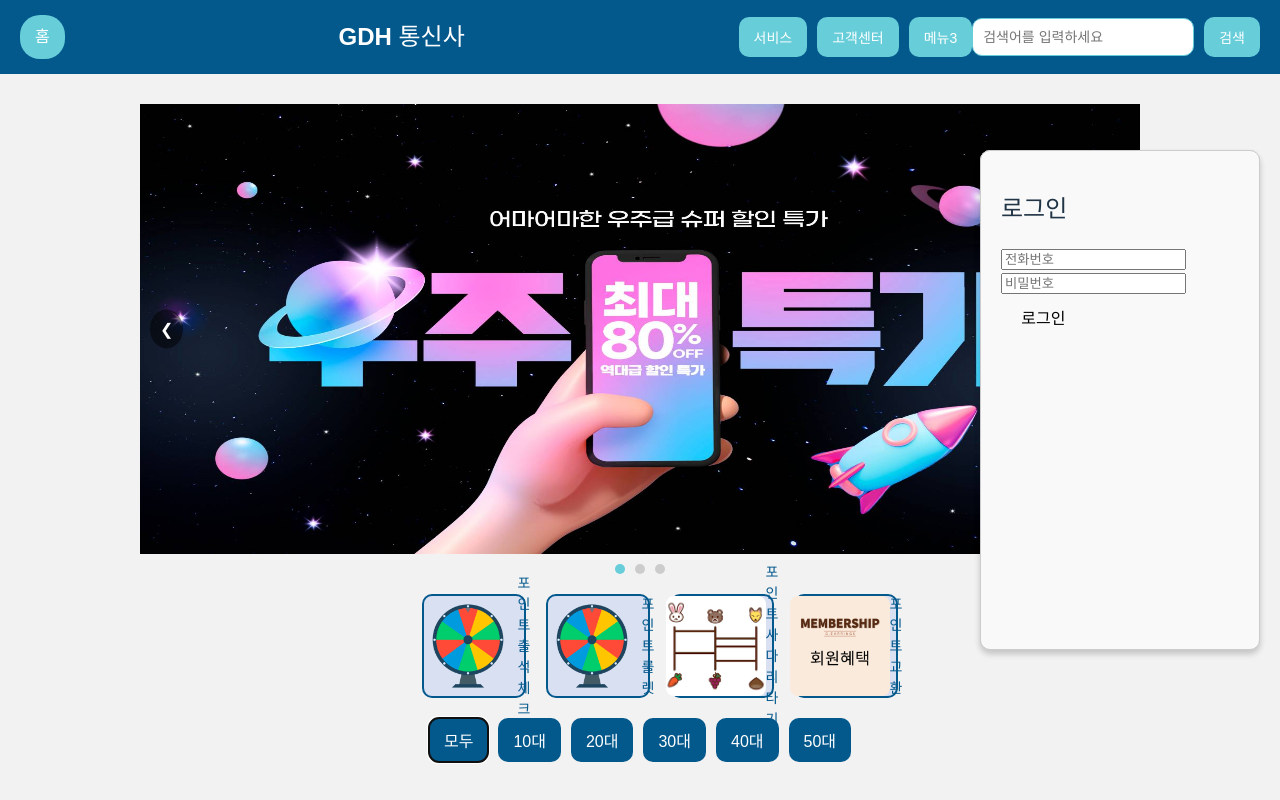
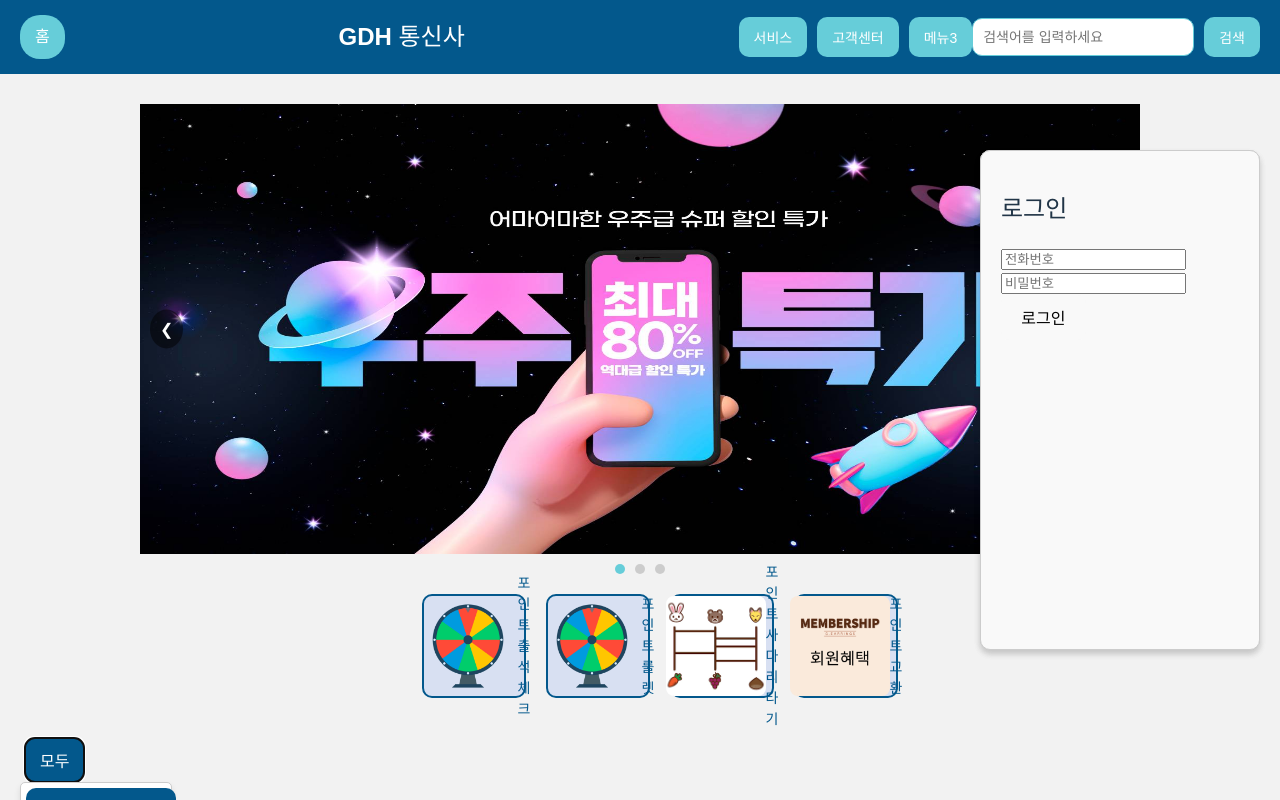
Before and after one commit to MrDos89/PMSProj, a React (Vite) app in the folder PMSProj/: page / in a window 1280 px wide. Both pictures are taken after a click on the button "모두". Shown: the top 800 px of the page. Built offline with nearby package versions, Linux system fonts and the light colour scheme.

Commit message:
[건민]드롭버튼 수정 1차

```diff
--- a/PMSProj/src/App.jsx
+++ b/PMSProj/src/App.jsx
@@ -1,7 +1,7 @@
 import Header from "./component/Header";
 import MainBanner from "./component/MainBanner";
 // import MiniGames from "./component/MiniGames";
-// import PhoneList from "./component/PhoneList";
+import PhoneList from "./component/PhoneList";
 import MainBody from "./component/MainBody";
 
 // @todo : 해당 코드 아직 작업 안됨
--- a/PMSProj/src/component/MainBody.jsx
+++ b/PMSProj/src/component/MainBody.jsx
@@ -3,22 +3,46 @@ import PhoneList from "./PhoneList";
 
 import PropTypes from "prop-types";
 
+import { useState } from "react";
+import "../cssall/PhoneList.css"; // 드롭다운 관련 CSS 추가
+
 function MainBody({ phones, ageHandle }) {
+  const [isDropdownOpen, setDropdownOpen] = useState(false); // 드롭다운 상태 관리
+  const [selectedFilter, setSelectedFilter] = useState("모두"); // 선택된 필터값 관리
+
+  const toggleDropdown = () => {
+    setDropdownOpen(!isDropdownOpen); // 드롭다운 열기/닫기 상태 전환
+  };
+
+  const handleFilterClick = (ageGroup) => {
+    setSelectedFilter(ageGroup); // 선택된 필터값 업데이트
+    ageHandle(ageGroup); // 필터 적용
+    setDropdownOpen(false); // 드롭다운 닫기
+  };
+
   return (
     <>
       <MiniGames />
       <div className="dropdown">
-        <button onClick={() => ageHandle("모두")}>모두</button>
-        <button onClick={() => ageHandle("10대")}>10대</button>
-        <button onClick={() => ageHandle("20대")}>20대</button>
-        <button onClick={() => ageHandle("30대")}>30대</button>
-        <button onClick={() => ageHandle("40대")}>40대</button>
-        <button onClick={() => ageHandle("50대")}>50대</button>
+        {/* 드롭다운 메인 버튼 */}
+        <button onClick={toggleDropdown} className="dropdown-toggle">
+          {selectedFilter}
+        </button>
+
+        {/* 드롭다운 메뉴 */}
+        <div className={`dropdown-menu ${isDropdownOpen ? "show" : ""}`}>
+          {["모두", "10대", "20대", "30대", "40대", "50대"].map((ageGroup) => (
+            <button key={ageGroup} onClick={() => handleFilterClick(ageGroup)}>
+              {ageGroup}
+            </button>
+          ))}
+        </div>
       </div>
       <PhoneList phones={phones} />
     </>
   );
 }
+
 MainBody.propTypes = {
   phones: PropTypes.array,
   ageHandle: PropTypes.func,
--- a/PMSProj/src/component/PhoneList.jsx
+++ b/PMSProj/src/component/PhoneList.jsx
@@ -27,10 +27,12 @@ export default PhoneList;
 //   const [phones, setPhones] = useState(phoneData["모두"]);
 //   const [selectedAge, setSelectedAge] = useState("모두");
 
+//---------------------------------------------------- filter
 //   const filterPhones = (ageGroup) => {
 //     setPhones(phoneData[ageGroup]);
 //     setSelectedAge(ageGroup);
 //   };
+// ---------------------------------------------
 
 //   useEffect(() => {
 //     setPhones(phoneData["모두"]);
--- a/PMSProj/src/cssall/PhoneList.css
+++ b/PMSProj/src/cssall/PhoneList.css
@@ -43,3 +43,50 @@
     margin: 5px 0;
     color: #666;
   }
+
+  .dropdown {
+    position: relative;
+    display: inline-block;
+  }
+
+  .dropdown-toggle {
+    background-color: #66cdd9;
+    color: white;
+    border: none;
+    padding: 10px 20px;
+    border-radius: 5px;
+    cursor: pointer;
+    font-size: 16px;
+  }
+
+  .dropdown-menu {
+    display: none; /* 기본적으로 숨김 */
+    position: absolute;
+    top: 100%;
+    left: 0;
+    background-color: #ffffff;
+    border: 1px solid #ccc;
+    box-shadow: 0px 4px 6px rgba(0, 0, 0, 0.1);
+    border-radius: 5px;
+    z-index: 1000;
+    min-width: 150px;
+    padding: 5px 0;
+  }
+
+  .dropdown-menu.show {
+    display: block; /* 드롭다운 활성화 시 표시 */
+  }
+
+  .dropdown-menu button {
+    display: block;
+    width: 100%;
+    padding: 10px 20px;
+    background: none;
+    border: none;
+    text-align: left;
+    cursor: pointer;
+  }
+
+  .dropdown-menu button:hover {
+    background-color: #f0f8ff;
+  }
```
